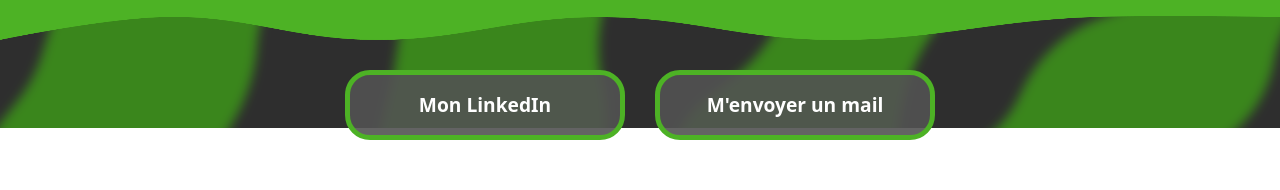
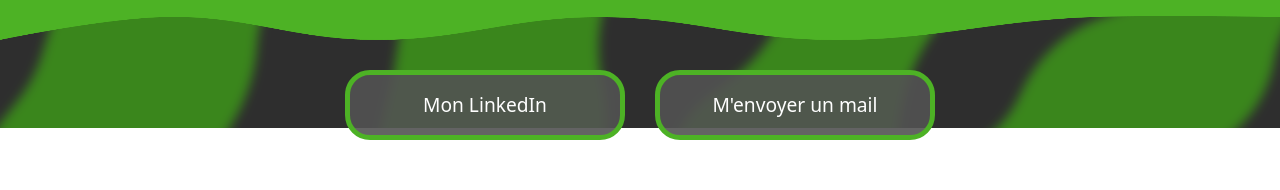
Before and after one commit to NemoPNK/P12-Portfolio, a React (Vite) app: page /contact in a window 1280 px wide. Shown: the part 672-862 px from the top of the page. Built offline with nearby package versions, Linux system fonts and the light colour scheme; a web font is replaced by a local one.

Commit message:
Modification de style

```diff
--- a/src/pages/Contact/Contact.css
+++ b/src/pages/Contact/Contact.css
@@ -66,7 +66,6 @@
   text-decoration: none;
   text-align: center;
   font-size: 1.2rem;
-  font-weight: 700;
 
   transition: transform 0.2s ease;
 }
--- a/src/styles/globals.css
+++ b/src/styles/globals.css
@@ -20,7 +20,6 @@ body {
   -moz-osx-font-smoothing: grayscale;
   background-color: unset;
   overflow-x: hidden;
-  overscroll-behavior: none;
 }
 
 img,
```
